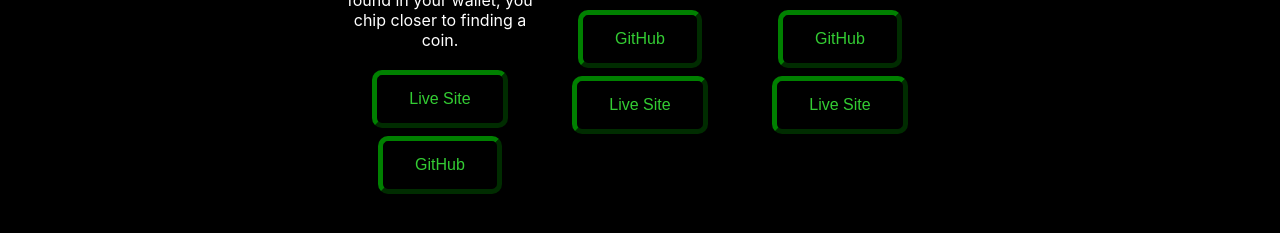
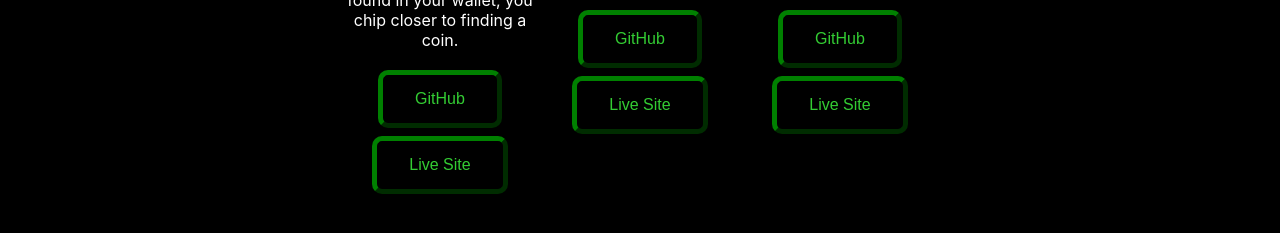
Before and after one commit to francisco-rosado-dev/portfolio, a React (Create React App) app in the folder client/: page /projects in a window 1280 px wide. Shown: the part 435-668 px from the top of the page. Built offline with nearby package versions, Linux system fonts and the light colour scheme.

Commit message:
Fixed links issue

```diff
--- a/client/src/screens/projects/Projects.jsx
+++ b/client/src/screens/projects/Projects.jsx
@@ -10,8 +10,8 @@
         <img alt="Human Coin" src={humancoin} className="portfolioImages" />
         <h3>Human Coin</h3>
         <p>Human Coin is a React application that introduces the innovative concepts of cryptocurrencies to manual labor. By tapping or clicking on the coin found in your wallet, you chip closer to finding a coin.</p>
+        <a target="_blank" rel="noreferrer" href="https://https://github.com/francisco-rosado-dev/human-coin"><button type="button" className="resume">GitHub</button></a>
         <a target="_blank" rel="noreferrer" href="https://https://human-coin.netlify.app/"><button type="button" className="resume">Live Site</button></a>
-        <a target="_blank" rel="noreferrer" href="https://https://github.com/francisco-rosado-dev/human-coin"><button type="button" className="resume">GitHub</button></a>
       </div>
       <div className="project">
         <img alt="YSFJ" src={ysfj} className="portfolioImages" />
```
